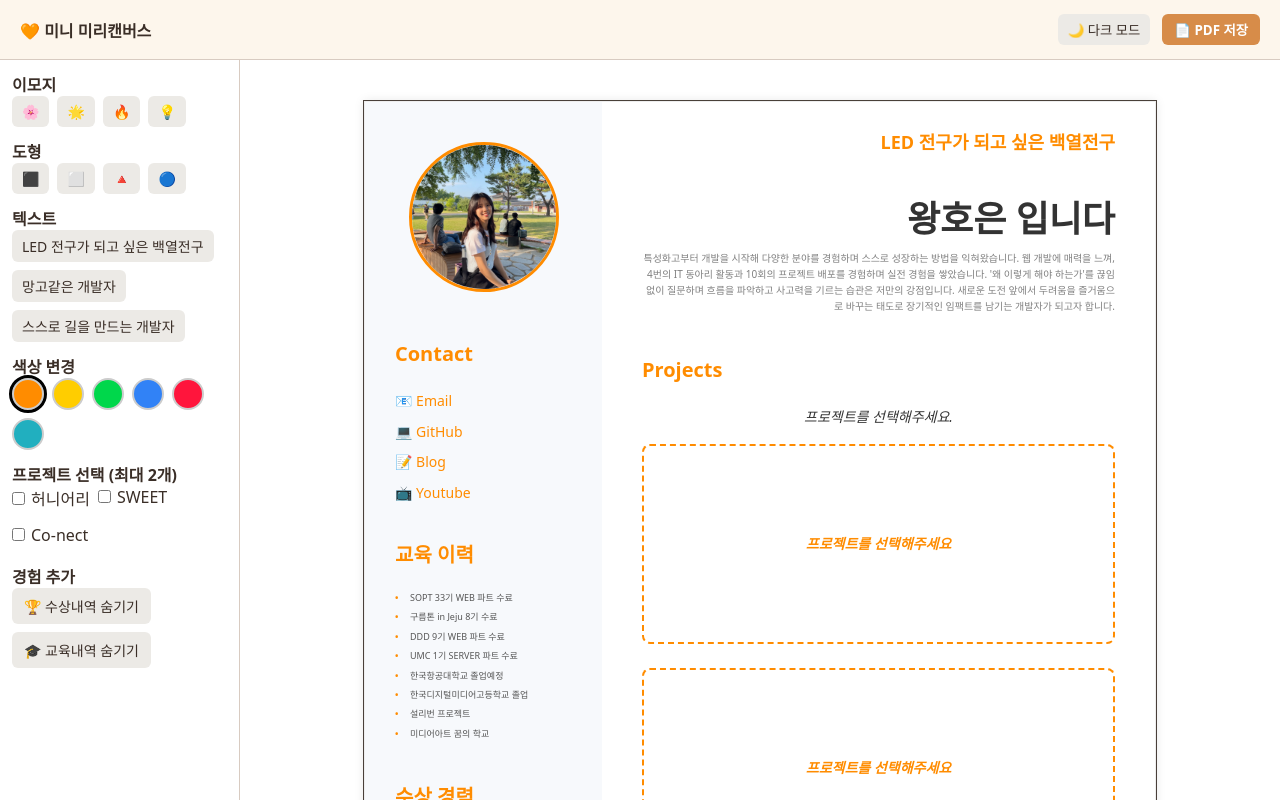
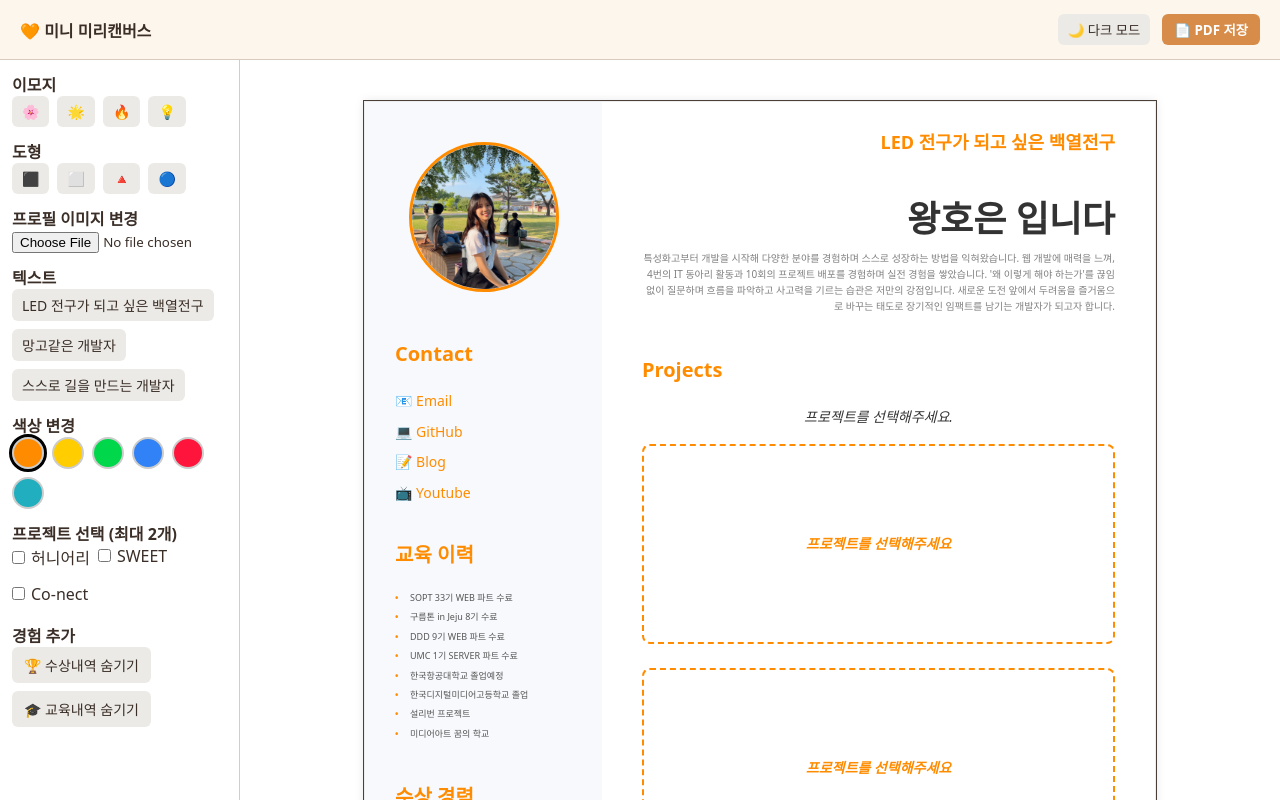
Before and after one commit to hoeun0723/my-miricanvas, a React (Vite) app: page /home in a window 1280 px wide. Built offline with nearby package versions, Linux system fonts and the light colour scheme.

Commit message:
feat: 프로필 사진 업로드 기능 추가

```diff
--- a/src/components/ResumeRenderer/ResumeRenderer.tsx
+++ b/src/components/ResumeRenderer/ResumeRenderer.tsx
@@ -3,8 +3,8 @@ import { useCanvasContext } from '../../context/CanvasContext/CanvasContext';
 import styles from './ResumeRenderer.module.css';
 
 const ResumeRenderer = () => {
-  const { name, image, summary, contact } = RESUME_DATA;
-  const { selectedProjects, showAwards, showEducation,selectedColor,selectedText } = useCanvasContext();
+  const { name,image, summary, contact } = RESUME_DATA;
+  const { selectedProjects, showAwards, showEducation,selectedColor,selectedText,profileImage } = useCanvasContext();
   const { awards, education } = RESUME_DATA.experiences;
 
 
@@ -22,7 +22,7 @@ const ResumeRenderer = () => {
         <div className={styles.twoColumnLayout}>
         <div className={styles.leftColumn}>
           <div className={styles.profileSection}>
-            <img src={image} alt="Profile" className={styles.profileImage} />
+            <img src={profileImage || image} alt="Profile" className={styles.profileImage} />
           </div>
 
           <section className={styles.section}>
--- a/src/components/Sidebar/Sidebar.tsx
+++ b/src/components/Sidebar/Sidebar.tsx
@@ -6,7 +6,7 @@ import { useCanvasContext } from '../../context/CanvasContext/CanvasContext';
 import type { ElementType } from '../../type/canvasElementsTypes';
 
 const Sidebar = () => {
-  const { addElement, selectedProjects, toggleProject,toggleAwards, toggleEducation, showAwards, showEducation,selectedColor,setSelectedColor,setSelectedText } = useCanvasContext();
+  const { addElement, selectedProjects, toggleProject,toggleAwards, toggleEducation, showAwards, showEducation,selectedColor,setSelectedColor,setSelectedText,setProfileImage } = useCanvasContext();
 
   const handleClick = (type: ElementType, value: string) => {
     console.log(`선택됨: [${type}] ${value}`);
@@ -36,6 +36,25 @@ const Sidebar = () => {
           ))}
         </div>
       </section>
+      <section>
+  <h4>프로필 이미지 변경</h4>
+  <input
+    type="file"
+    accept="image/*"
+    onChange={(e) => {
+      const file = e.target.files?.[0];
+      if (file) {
+        const reader = new FileReader();
+        reader.onload = () => {
+          if (typeof reader.result === 'string') {
+            setProfileImage(reader.result);
+          }
+        };
+        reader.readAsDataURL(file);
+      }
+    }}
+  />
+</section>
 
       <section>
         <h4>텍스트</h4>
--- a/src/context/CanvasContext/CanvasContext.tsx
+++ b/src/context/CanvasContext/CanvasContext.tsx
@@ -8,6 +8,7 @@ import {
 import type {ReactNode} from 'react';
 import type { Project } from '../../type/resumeDataType';
 import type { CanvasElement } from '../../type/canvasElementsTypes';
+import { RESUME_DATA } from '../../constants/resumeData';
 
 export type ElementType = 'emoji' | 'shape' | 'text' | 'project';
 
@@ -28,6 +29,8 @@ interface CanvasContextType {
   setSelectedColor: (colorVar: string) => void;
   selectedText: string;
   setSelectedText : (text: string) => void;
+  profileImage: string;
+  setProfileImage : (img: string) => void;
 }
 
 const CanvasContext = createContext<CanvasContextType | undefined>(undefined);
@@ -39,6 +42,7 @@ export const CanvasProvider = ({ children }: { children: ReactNode }) => {
   const [showEducation, setShowEducation] = useState(true);
   const [selectedColor, setSelectedColor] = useState('--highlight-color-1');
   const [selectedText, setSelectedText] = useState('LED 전구가 되고 싶은 백열전구');
+  const [profileImage, setProfileImage] = useState<string>(RESUME_DATA.image || '');
 
   const toggleAwards = () => setShowAwards(prev => !prev);
 const toggleEducation = () => setShowEducation(prev => !prev);
@@ -85,9 +89,11 @@ const toggleEducation = () => setShowEducation(prev => !prev);
   selectedColor,
     setSelectedColor,
     selectedText,
-    setSelectedText
+    setSelectedText,
+    profileImage,
+    setProfileImage,
     }),
-    [elements,selectedProjects,showAwards, showEducation,selectedColor,selectedText]
+    [elements,selectedProjects,showAwards, showEducation,selectedColor,selectedText, profileImage]
   );
 
   return (
```
